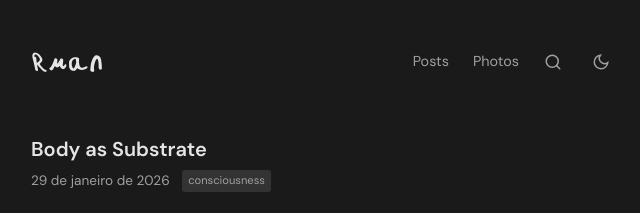
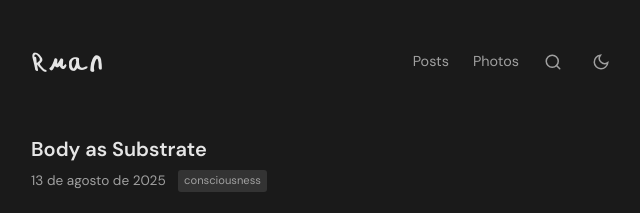
Before and after one commit to putkapu/my-photo-website, an Astro site: page /posts/body-as-substrate in a window 1280 px wide. Shown: the top 213 px of the page, 313-953 px from the left. Built offline with nearby package versions, Linux system fonts and the light colour scheme; Astro itself is replaced by a stand-in of ours.

Commit message:
chore: update publication dates for multiple posts to reflect new timelines

```diff
--- a/src/content/posts/ai-personality-shift.md
+++ b/src/content/posts/ai-personality-shift.md
@@ -1,7 +1,7 @@
 ---
 title: "AI and Personality Shift"
 tag: "technology"
-date: 2023-04-11
+date: 2024-01-15
 ---
 
 AI will lower the IQ threshold required to do creative work in STEM. It will change the personality profile of technologists, making it way more diverse and biased towards artistic types.
--- a/src/content/posts/body-as-substrate.md
+++ b/src/content/posts/body-as-substrate.md
@@ -1,7 +1,7 @@
 ---
 title: "Body as Substrate"
 tag: "consciousness"
-date: 2026-01-29
+date: 2025-08-13
 ---
 
 The most important job of your body is to be a substrate for the mind. Ultimately, what matters most is our conscious experience. We are chasing super longevity and intelligence but what we want is super well-being.
--- a/src/content/posts/claude-and-apps.md
+++ b/src/content/posts/claude-and-apps.md
@@ -1,7 +1,7 @@
 ---
 title: "Claude and Apps"
 tag: "technology"
-date: 2026-01-28
+date: 2025-02-15
 ---
 
 Half of the app ideas I've had sitting in my backlog for years can now be solved just by chatting with Claude. The other half will likely be handled by a universal front-end + a persistent, user-owned data layer built into Claude.
--- a/src/content/posts/consciousness-artistry.md
+++ b/src/content/posts/consciousness-artistry.md
@@ -1,7 +1,7 @@
 ---
 title: "Consciousness Artistry"
 tag: "consciousness"
-date: 2024-12-24
+date: 2024-09-19
 ---
 
 I wonder what humanity will focus on in the post-enlightenment era (after ASI-facilitation).
--- a/src/content/posts/containment-over-alignment.md
+++ b/src/content/posts/containment-over-alignment.md
@@ -1,7 +1,7 @@
 ---
 title: "Containment Over Alignment"
 tag: "technology"
-date: 2024-12-20
+date: 2024-07-14
 ---
 
 Maybe we should focus more on containment and less on alignment. Practical safety measures looks more achievable than solving the alignment problem.
--- a/src/content/posts/coolness.md
+++ b/src/content/posts/coolness.md
@@ -1,7 +1,7 @@
 ---
 title: "Coolness"
 tag: "notes"
-date: 2024-11-11
+date: 2024-04-25
 ---
 
 All uncool people are alike, each cool person is cool in their own unique way.
--- a/src/content/posts/design-engineering-split.md
+++ b/src/content/posts/design-engineering-split.md
@@ -1,7 +1,7 @@
 ---
 title: "Design/Engineering Split"
 tag: "technology"
-date: 2024-11-19
+date: 2024-05-30
 ---
 
 Design/engineering split is just modernity making complex work more digestible for poor talent.
--- a/src/content/posts/flexibility.md
+++ b/src/content/posts/flexibility.md
@@ -1,7 +1,7 @@
 ---
 title: "Flexibility"
 tag: "technology"
-date: 2026-01-28
+date: 2025-04-08
 ---
 
 The most important design principle for interfaces in the AI era is flexibility.
--- a/src/content/posts/healing.md
+++ b/src/content/posts/healing.md
@@ -1,7 +1,7 @@
 ---
 title: "Healing"
 tag: "consciousness"
-date: 2024-05-14
+date: 2024-02-20
 ---
 
 Healing comes from addressing the mind, not altering the body.
--- a/src/content/posts/high-status-kindness.md
+++ b/src/content/posts/high-status-kindness.md
@@ -1,7 +1,7 @@
 ---
 title: "High Status Kindness"
 tag: "notes"
-date: 2024-08-29
+date: 2024-03-18
 ---
 
 There is a way to look high-status while also being kind, happy, open, which actually is the best version.
--- a/src/content/posts/love-and-openness.md
+++ b/src/content/posts/love-and-openness.md
@@ -1,7 +1,7 @@
 ---
 title: "Love and Openness"
 tag: "notes"
-date: 2024-12-27
+date: 2024-11-27
 ---
 
 The best experiences in my life have been those of love, care, and openness towards people indiscriminately.
--- a/src/content/posts/meditation-tycoon.md
+++ b/src/content/posts/meditation-tycoon.md
@@ -1,7 +1,7 @@
 ---
 title: "Meditation Tycoon"
 tag: "notes"
-date: 2026-01-29
+date: 2025-10-05
 ---
 
 Meditation Tycoon, Roller Coaster Tycoon but you're building a meditation retreat center.
--- a/src/content/posts/on-friendship.md
+++ b/src/content/posts/on-friendship.md
@@ -1,7 +1,7 @@
 ---
 title: "On Friendship"
 tag: "notes"
-date: 2026-01-29
+date: 2025-11-22
 ---
 
 From a book on friendship:
--- a/src/content/posts/photography-and-code.md
+++ b/src/content/posts/photography-and-code.md
@@ -1,7 +1,7 @@
 ---
 title: "Photography and Code"
 tag: "technology"
-date: 2024-12-22
+date: 2024-08-22
 ---
 
 Unlike natural language where many things are implied, code must spell out every detail. AI bridges this gap, you can be conversational and let it fill in the precise implementation details.
--- a/src/content/posts/sam-harris-on-meditation.md
+++ b/src/content/posts/sam-harris-on-meditation.md
@@ -1,7 +1,7 @@
 ---
 title: "Sam Harris on Meditation"
 tag: "consciousness"
-date: 2024-12-24
+date: 2024-10-24
 ---
 
 I like that quote from Sam Harris where he says meditation isn't inherently Buddhist any more than physics is Christian.
--- a/src/content/posts/vibe-coding.md
+++ b/src/content/posts/vibe-coding.md
@@ -1,7 +1,7 @@
 ---
 title: "Vibe Coding"
 tag: "technology"
-date: 2025-12-31
+date: 2024-12-31
 ---
 
 I think vibe coding is fundamentally different from coding, it favors a different kind of person, with different strengths and personality profile. Like when photography was invented, the people who excelled weren't necessarily painters.
```
